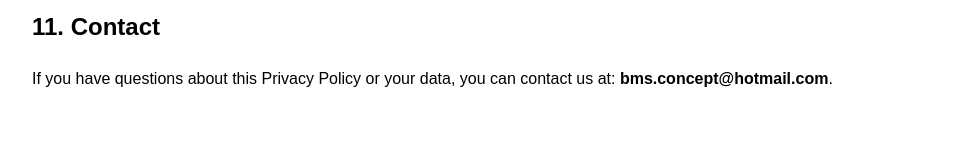
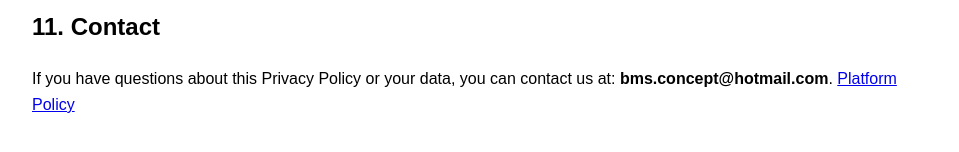
Before and after one commit to SirBM201/Cre8-Policy, a plain HTML site: page privacy.html in a window 1280 px wide. Shown: the part 2299-2451 px from the top of the page, without its empty margins (158-1117 px from the left). Drawn offline with Linux system fonts and the light colour scheme.

Commit message:
Update privacy.html

```diff
--- a/privacy.html
+++ b/privacy.html
@@ -153,6 +153,7 @@
   <p>
     If you have questions about this Privacy Policy or your data, you can
     contact us at: <strong>bms.concept@hotmail.com</strong>.
+    <a href="/policy.html">Platform Policy</a>
   </p>
 </body>
 </html>
```
